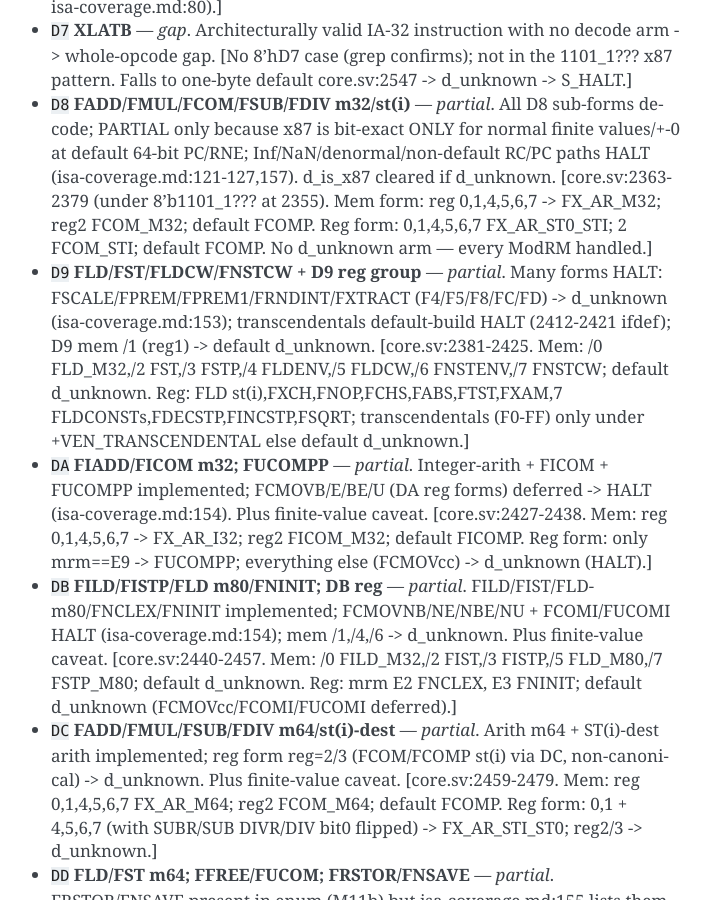
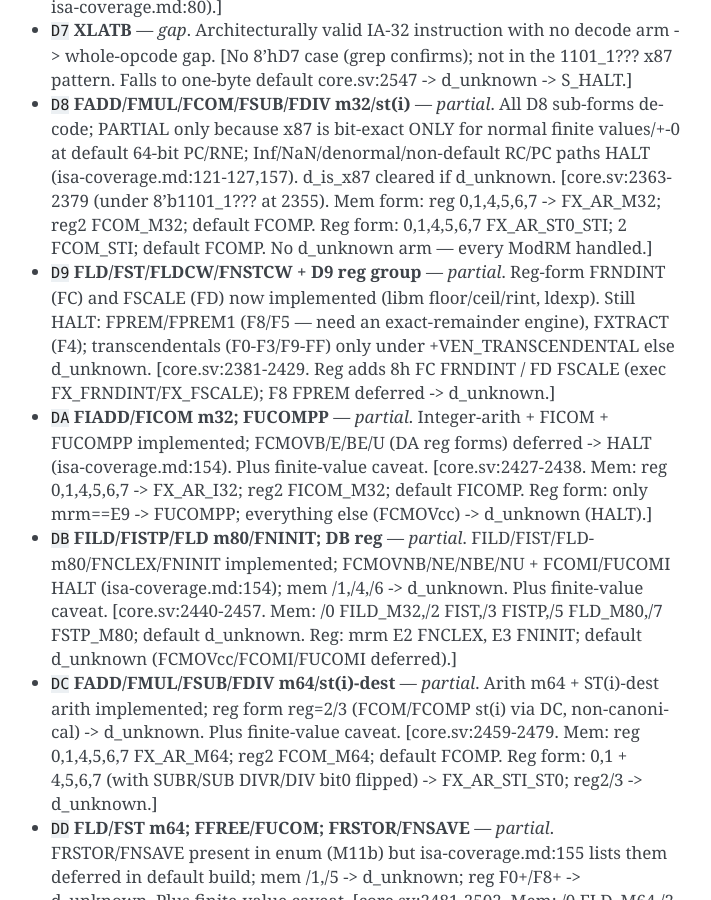
Before and after one commit to AL-255/ventium, a Sphinx documentation site: the page built from docs/sphinx/isa/opcode-map.rst, in a window 1280 px wide and 900 px high, scrolled down 4585 px. Shown: the whole window, without its empty margins (399-1110 px from the left). Built offline with Sphinx 7.4.7, drawn with Linux system fonts in a browser that asks for light colours.

Commit message:
core: x87 FRNDINT (D9 FC) + FSCALE (D9 FD) — libm floor/ceil/rint, ldexp
Two of the survey-confirmed Quake render-path x87 gaps (the floor() in Host_Frame
that the snapshot tool caught hanging after FWAIT):

* FRNDINT: round ST0 to an integer-valued floatx80 per RC, via the exact
  fx_to_int_ex -> fx_from_int round-trip (Inf/NaN/zero + already-integral
  uexp>=63 pass through; PE on a changed value; sign-of-zero preserved).
* FSCALE: ST0 *= 2^trunc(ST1) — add trunc(ST1) to ST0's biased exponent
  (mantissa preserved since power-of-two scaling is exact; over/underflow
  saturate to signed Inf/0 with OE/UE).

Both decode in the D9 reg casez OUTSIDE the VEN_TRANSCENDENTAL gate (the board
needs them). D9 F8 FPREM stays d_unknown (loud HALT) — a true remainder must be
EXACT (ST0-Q*ST1) but fx_mul rounds, so it needs a dedicated exact-remainder
engine, deferred. make verify PASS (functional GREEN, regression-clean); the
post-init snapshot sim now runs past the floor() hang with no S_HALT.

Opcode-map data + decode fingerprint refreshed (CI --verify-rtl green).

```diff
--- a/docs/sphinx/isa/opcode-map.rst
+++ b/docs/sphinx/isa/opcode-map.rst
@@ -154,7 +154,7 @@ Primary map
 * ``D4`` **AAM imm8** — *partial*. Result/flags QEMU-exact; architectural #DE on base==0 not raised. Partial per isa-coverage.md:56,80. [core.sv:1970-1972 8'hD4 -> K_ALU ALU_AAM, d_use_imm imm8 base. Exec QEMU-exact (core.sv:2356-2439 BCD block per isa-coverage.md:56). BUT AAM base-0 #DE is deferred (quotient/remainder guarded to 0, core.sv:2422-2423 region per isa-coverage.md:80).]
 * ``D7`` **XLATB** — *gap*. Architecturally valid IA-32 instruction with no decode arm -> whole-opcode gap. [No 8'hD7 case (grep confirms); not in the 1101_1??? x87 pattern. Falls to one-byte default core.sv:2547 -> d_unknown -> S_HALT.]
 * ``D8`` **FADD/FMUL/FCOM/FSUB/FDIV m32/st(i)** — *partial*. All D8 sub-forms decode; PARTIAL only because x87 is bit-exact ONLY for normal finite values/+-0 at default 64-bit PC/RNE; Inf/NaN/denormal/non-default RC/PC paths HALT (isa-coverage.md:121-127,157). d_is_x87 cleared if d_unknown. [core.sv:2363-2379 (under 8'b1101_1??? at 2355). Mem form: reg 0,1,4,5,6,7 -> FX_AR_M32; reg2 FCOM_M32; default FCOMP. Reg form: 0,1,4,5,6,7 FX_AR_ST0_STI; 2 FCOM_STI; default FCOMP. No d_unknown arm — every ModRM handled.]
-* ``D9`` **FLD/FST/FLDCW/FNSTCW + D9 reg group** — *partial*. Many forms HALT: FSCALE/FPREM/FPREM1/FRNDINT/FXTRACT (F4/F5/F8/FC/FD) -> d_unknown (isa-coverage.md:153); transcendentals default-build HALT (2412-2421 ifdef); D9 mem /1 (reg1) -> default d_unknown. [core.sv:2381-2425. Mem: /0 FLD_M32,/2 FST,/3 FSTP,/4 FLDENV,/5 FLDCW,/6 FNSTENV,/7 FNSTCW; default d_unknown. Reg: FLD st(i),FXCH,FNOP,FCHS,FABS,FTST,FXAM,7 FLDCONSTs,FDECSTP,FINCSTP,FSQRT; transcendentals (F0-FF) only under +VEN_TRANSCENDENTAL else default d_unknown.]
+* ``D9`` **FLD/FST/FLDCW/FNSTCW + D9 reg group** — *partial*. Reg-form FRNDINT (FC) and FSCALE (FD) now implemented (libm floor/ceil/rint, ldexp). Still HALT: FPREM/FPREM1 (F8/F5 — need an exact-remainder engine), FXTRACT (F4); transcendentals (F0-F3/F9-FF) only under +VEN_TRANSCENDENTAL else d_unknown. [core.sv:2381-2429. Reg adds 8h FC FRNDINT / FD FSCALE (exec FX_FRNDINT/FX_FSCALE); F8 FPREM deferred -> d_unknown.]
 * ``DA`` **FIADD/FICOM m32; FUCOMPP** — *partial*. Integer-arith + FICOM + FUCOMPP implemented; FCMOVB/E/BE/U (DA reg forms) deferred -> HALT (isa-coverage.md:154). Plus finite-value caveat. [core.sv:2427-2438. Mem: reg 0,1,4,5,6,7 -> FX_AR_I32; reg2 FICOM_M32; default FICOMP. Reg form: only mrm==E9 -> FUCOMPP; everything else (FCMOVcc) -> d_unknown (HALT).]
 * ``DB`` **FILD/FISTP/FLD m80/FNINIT; DB reg** — *partial*. FILD/FIST/FLD-m80/FNCLEX/FNINIT implemented; FCMOVNB/NE/NBE/NU + FCOMI/FUCOMI HALT (isa-coverage.md:154); mem /1,/4,/6 -> d_unknown. Plus finite-value caveat. [core.sv:2440-2457. Mem: /0 FILD_M32,/2 FIST,/3 FISTP,/5 FLD_M80,/7 FSTP_M80; default d_unknown. Reg: mrm E2 FNCLEX, E3 FNINIT; default d_unknown (FCMOVcc/FCOMI/FUCOMI deferred).]
 * ``DC`` **FADD/FMUL/FSUB/FDIV m64/st(i)-dest** — *partial*. Arith m64 + ST(i)-dest arith implemented; reg form reg=2/3 (FCOM/FCOMP st(i) via DC, non-canonical) -> d_unknown. Plus finite-value caveat. [core.sv:2459-2479. Mem: reg 0,1,4,5,6,7 FX_AR_M64; reg2 FCOM_M64; default FCOMP. Reg form: 0,1 + 4,5,6,7 (with SUBR/SUB DIVR/DIV bit0 flipped) -> FX_AR_STI_ST0; reg2/3 -> d_unknown.]
```
Also changed, not shown: 3 other files.
